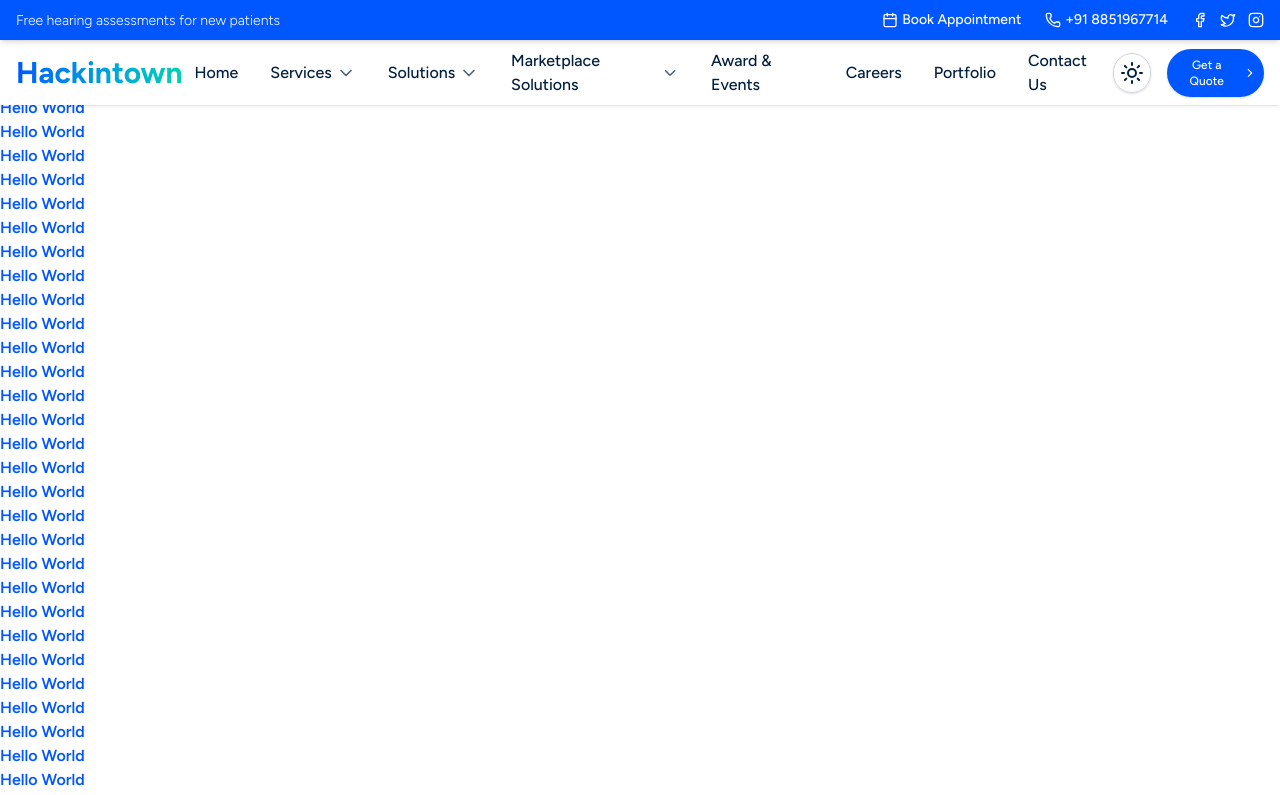
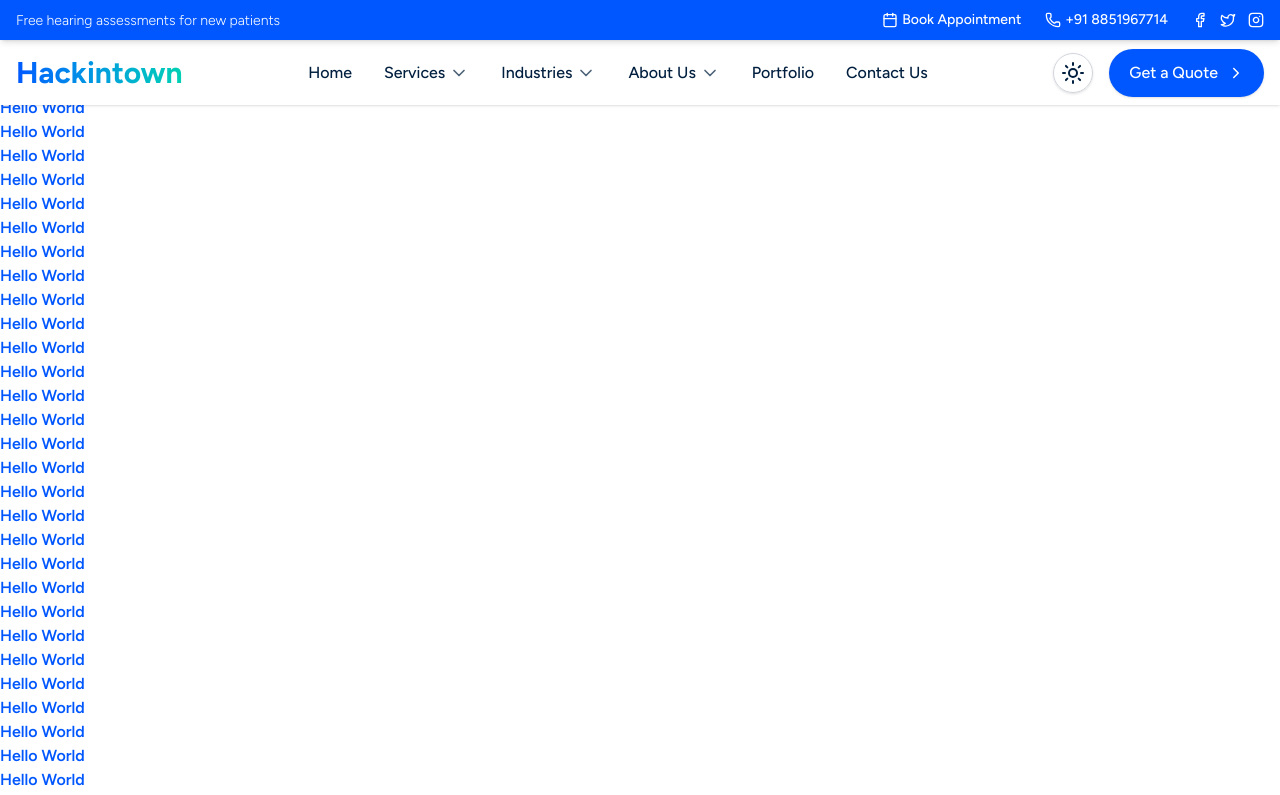
Before and after one commit to hackintown/hackintown-website, a Next.js app: page / in a window 1280 px wide. Shown: the top 795 px of the page. Built offline with nearby package versions, Linux system fonts and the light colour scheme.

Commit message:
wip-header

```diff
--- a/src/components/sidebar.tsx
+++ b/src/components/sidebar.tsx
@@ -41,7 +41,6 @@ export function Sidebar() {
                 'w-full justify-start gap-2',
                 pathname === item.href && 'bg-primary text-primary-foreground'
               )}
-              asChild
             >
               <Link href={item.href}>
                 <Icon className="h-4 w-4" />
--- a/src/components/ui/Navbar/MobMenu.tsx
+++ b/src/components/ui/Navbar/MobMenu.tsx
@@ -108,37 +108,44 @@ export default function MobMenu({ Menus }: MobMenuProps) {
   return (
     <div className="relative">
       <button
-        className="lg:hidden z-[999] relative p-2 hover:bg-white/5 rounded-md transition-colors"
+        className={cn(
+          "lg:hidden z-[999] relative p-2.5 rounded-full transition-all duration-300",
+          isOpen
+            ? "bg-primary text-primary-foreground rotate-90"
+            : "hover:bg-primary/10 hover:scale-105"
+        )}
         onClick={toggleDrawer}
         aria-label={isOpen ? "Close menu" : "Open menu"}
       >
-        {isOpen ? <X className="h-6 w-6" /> : <Menu className="h-6 w-6" />}
+        {isOpen ? <X className="h-5 w-5" /> : <Menu className="h-5 w-5" />}
       </button>
 
       <AnimatePresence>
         {isOpen && (
           <motion.div
-            className="fixed inset-0 top-16 bg-background/95 backdrop-blur-md z-50"
+            className="fixed h-lvh inset-0 top-0 bg-background/98 backdrop-blur-xl z-50 py-24"
             {...menuAnimation}
           >
             <div className="h-full flex flex-col">
               {/* Search Bar */}
-              <div className="p-4 border-b border-border/10">
-                <div className="relative">
-                  <Search className="absolute left-3 top-1/2 -translate-y-1/2 h-4 w-4 text-foreground" />
+              <div className="px-6 pb-6 border-b border-border/20">
+                <div className="relative group">
+                  <Search className="absolute left-4 top-1/2 -translate-y-1/2 h-4 w-4 text-muted-foreground group-focus-within:text-primary transition-colors" />
                   <input
                     type="text"
                     placeholder="Search menu..."
                     value={searchQuery}
                     onChange={(e) => setSearchQuery(e.target.value)}
-                    className="w-full pl-10 pr-4 py-2 bg-white/5 rounded-lg focus:outline-none focus:ring-1 focus:ring-primary/30"
+                    className="w-full pl-11 pr-4 py-3 bg-muted/50 rounded-xl border border-border/10
+                    focus:outline-none focus:ring-2 focus:ring-primary/20 focus:border-primary/30
+                    placeholder:text-muted-foreground/70 transition-all duration-300"
                   />
                 </div>
               </div>
 
               {/* Menu Content */}
               <nav className="flex-1 overflow-y-auto">
-                <ul className="p-4 space-y-2">
+                <ul className="p-6 space-y-3">
                   {filteredMenus.map((menu, i) => {
                     const isClicked = clicked === i;
                     const hasSubMenu = menu.subMenu && menu.subMenu.length > 0;
@@ -147,29 +154,31 @@ export default function MobMenu({ Menus }: MobMenuProps) {
                       <li
                         key={menu.name}
                         className={cn(
-                          "rounded-lg overflow-hidden border border-transparent",
-                          isClicked && "border-border/10 bg-white/[0.02]"
+                          "rounded-xl overflow-hidden border transition-all duration-300",
+                          isClicked
+                            ? "border-primary/20 bg-primary/5 shadow-lg shadow-primary/5"
+                            : "border-transparent hover:border-border/20"
                         )}
                       >
                         {menu.href && !hasSubMenu ? (
                           <Link
                             href={menu.href}
-                            className="flex items-center gap-2 p-4 hover:bg-white/5 rounded-lg transition-colors"
+                            className="flex items-center gap-3 p-4 hover:bg-primary/5 rounded-xl transition-all duration-300"
                             onClick={handleMenuItemClick}
                           >
-                            <span className="font-medium">{menu.name}</span>
+                            <span className="font-medium text-foreground/90">{menu.name}</span>
                           </Link>
                         ) : (
                           <button
-                            className="w-full flex items-center justify-between p-4 hover:bg-white/5 rounded-lg transition-colors"
+                            className="w-full flex items-center justify-between p-4 hover:bg-primary/5 rounded-xl transition-all duration-300"
                             onClick={() => setClicked(isClicked ? null : i)}
                             aria-expanded={isClicked}
                           >
-                            <span className="font-medium">{menu.name}</span>
+                            <span className="font-medium text-foreground/90">{menu.name}</span>
                             {hasSubMenu && (
                               <ChevronDown
                                 className={cn(
-                                  "h-4 w-4 transition-transform duration-200",
+                                  "h-4 w-4 text-primary transition-transform duration-300",
                                   isClicked && "rotate-180"
                                 )}
                               />
@@ -186,25 +195,27 @@ export default function MobMenu({ Menus }: MobMenuProps) {
                               variants={subMenuAnimation}
                               className="overflow-hidden"
                             >
-                              <div className="px-4 pb-4 space-y-1">
+                              <div className="px-4 pb-4 space-y-2">
                                 {menu.subMenu?.map((item) => (
                                   <Link
                                     key={item.name}
                                     href={item.href}
                                     onClick={handleMenuItemClick}
-                                    className="flex items-start gap-4 p-3 rounded-lg hover:bg-white/5 transition-colors"
+                                    className="flex items-start gap-4 p-3 rounded-xl hover:bg-primary/5
+                                    transition-all duration-300 hover:translate-x-1"
                                   >
                                     {item.iconName && (
-                                      <div className="p-2 rounded-md bg-primary/10 text-primary">
+                                      <div className="p-2.5 rounded-lg bg-primary/10 text-primary
+                                      shadow-sm shadow-primary/10 transition-colors duration-300">
                                         {getIcon(item.iconName)}
                                       </div>
                                     )}
                                     <div>
-                                      <h4 className="font-medium">
+                                      <h4 className="font-medium text-foreground/90">
                                         {item.name}
                                       </h4>
                                       {item.desc && (
-                                        <p className="text-sm text-foreground mt-0.5">
+                                        <p className="text-sm text-muted-foreground mt-1">
                                           {item.desc}
                                         </p>
                                       )}
@@ -218,7 +229,7 @@ export default function MobMenu({ Menus }: MobMenuProps) {
                                   <SubMenuFooter
                                     text={menu.footerText}
                                     href={menu.footerLink}
-                                    className="rounded-lg"
+                                    className="rounded-xl bg-muted/50 border border-border/10"
                                   />
                                 </div>
                               )}
--- a/src/components/ui/Navbar/constants.ts
+++ b/src/components/ui/Navbar/constants.ts
@@ -79,46 +79,7 @@ export const NAVIGATION_MENUS = [
     layout: "grouped",
   },
   {
-    name: "Solutions",
-    subMenuHeading: ["Business Solutions", "Learning Solutions"],
-    subMenu: [
-      {
-        name: "CRM",
-        desc: "Customer Relationship Management",
-        href: "/crm",
-        iconName: "Users2",
-        group: "Business Solutions",
-      },
-      {
-        name: "Assets & Vendor Management",
-        desc: "Track assets and manage vendors efficiently",
-        href: "/assets-vendor-management",
-        iconName: "Building2",
-        group: "Business Solutions",
-      },
-      {
-        name: "Expense Management",
-        desc: "Track and manage business expenses",
-        href: "/expense-management",
-        iconName: "Wallet",
-        group: "Business Solutions",
-      },
-      {
-        name: "LMS",
-        desc: "Learning Management System",
-        href: "/lms",
-        iconName: "GraduationCap",
-        group: "Learning Solutions",
-      },
-    ],
-    gridCols: 2,
-    footerText: "Ready to get started?",
-    footerLink: "/contact",
-    layout: "grouped",
-  },
-
-  {
-    name: "Marketplace Solutions",
+    name: "Industries",
     subMenuHeading: [
       "Beauty & Saloon",
       "Home Services",
@@ -185,12 +146,44 @@ export const NAVIGATION_MENUS = [
 
   },
   {
-    name: "Award & Events",
-    href: "/awards-and-events",
-  },
-  {
-    name: "Careers",
-    href: "/careers",
+    name: "About Us",
+    subMenuHeading: [
+      "Awards & Recognition",
+      "Careers",
+      "Partnership",
+      "FAQs",
+    ],
+    subMenu: [
+      {
+        name: "Awards & Recognition",
+        desc: "Awards & Recognition",
+        href: "/awards-recognition",
+        iconName: "Award",
+      },
+      {
+        name: "Careers",
+        desc: "Join our team of experts",
+        href: "/careers",
+        iconName: "Briefcase",
+      },
+      {
+        name: "Partnership",
+        desc: "Partner with us",
+        href: "/partnership",
+        iconName: "Handshake",
+      },
+      {
+        name: "FAQs",
+        desc: "Frequently Asked Questions",
+        href: "/faqs",
+        iconName: "HelpCircle",
+      },
+
+    ],
+    gridCols: 2,
+    footerText: "Ready to get started?",
+    footerLink: "/contact",
+
   },
   {
     name: "Portfolio",
--- a/src/components/ui/Navbar/navbar.tsx
+++ b/src/components/ui/Navbar/navbar.tsx
@@ -64,13 +64,12 @@ export default function Navbar() {
           <DesktopNavigation />
 
           <div className="flex items-center gap-2">
-            {isMobile && <MobMenu Menus={NAVIGATION_MENUS} />}
             <div className="flex items-center gap-4">
               <DarkModeToggle />
 
               <Button
                 variant="primary"
-                size={"xs"}
+                size={"lg"}
                 className="hidden sm:flex sm:size-sm md:size-md lg:size-lg"
                 rightIcon={<IoIosArrowForward />}
               >
@@ -79,13 +78,14 @@ export default function Navbar() {
 
               <Button
                 variant="primary"
-                size={"lg"}
+                size={"xs"}
                 className="flex sm:hidden"
                 rightIcon={<IoIosArrowForward />}
               >
                 Get a Quote
               </Button>
             </div>
+            {isMobile && <MobMenu Menus={NAVIGATION_MENUS} />}
           </div>
         </div>
       </div>
```
